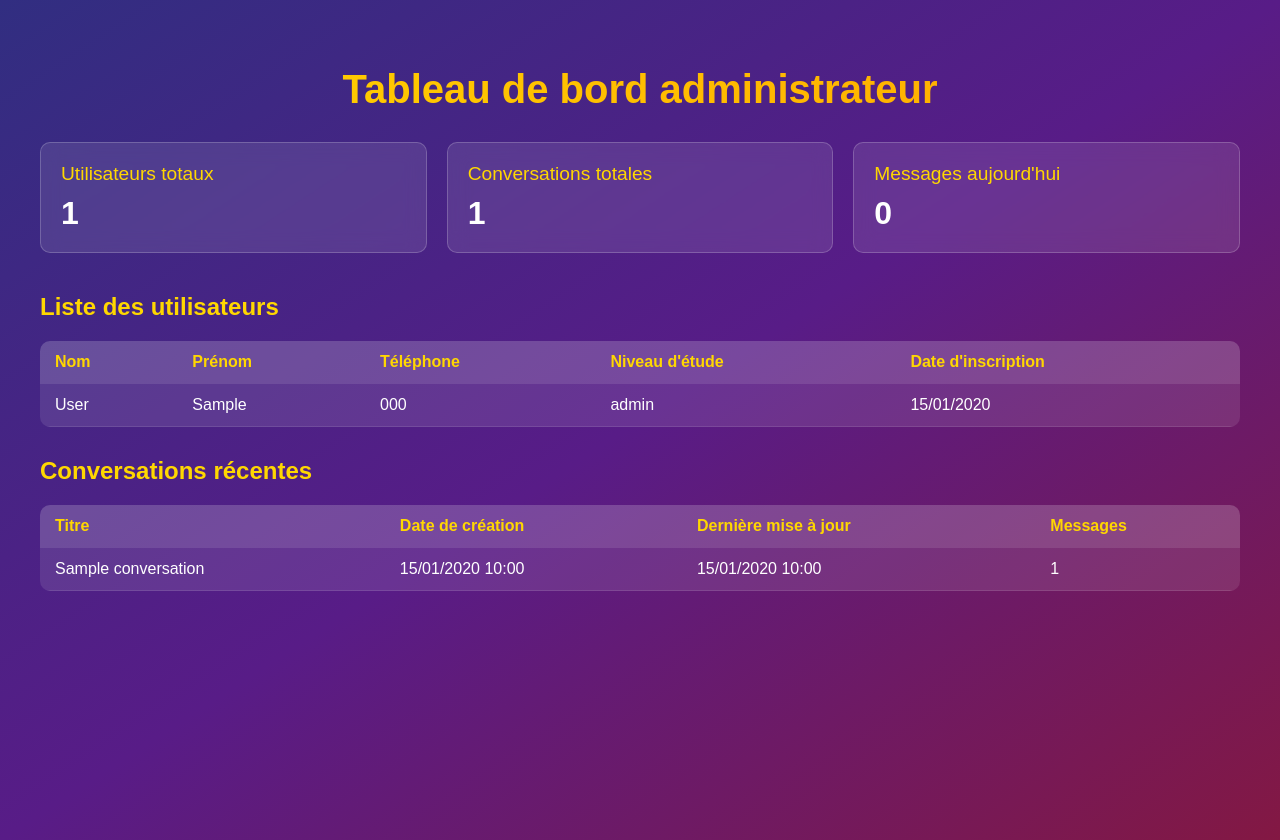
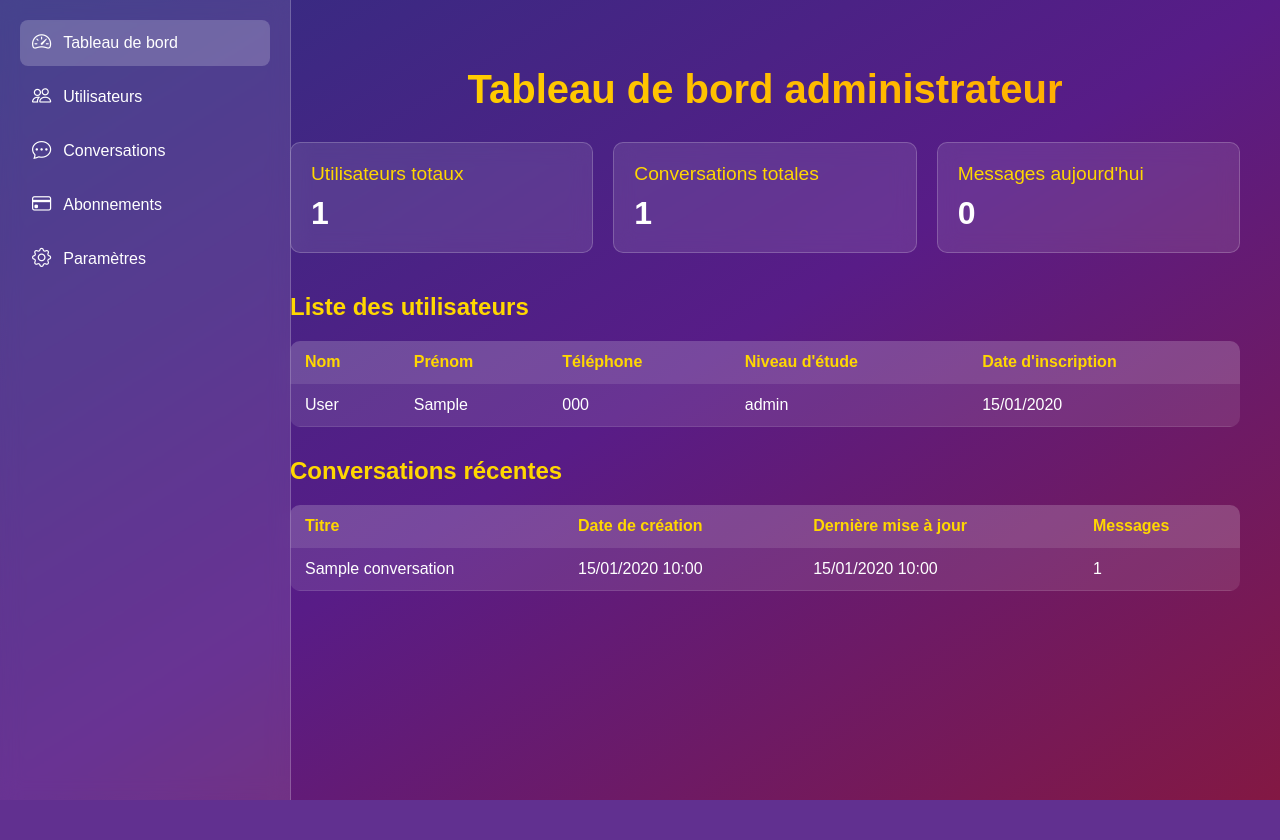
Before and after one commit to Gats2k/Exo, a Flask app: page /admin in a window 1280 px wide. After the commit the page ends 800 px from the top, so only its background shows below. Run offline with Flask 3, Linux system fonts and the light colour scheme; tables that the repository leaves empty hold one stand-in row (values such as "Sample post").

Commit message:
Add left sidebar navigation to admin dashboard.
Screenshot: https://storage.googleapis.com/screenshot-production-us-central1/52042554-e73f-4b4b-92c6-d881bc65e88e/be3569c1-f9b7-4e3b-a717-c13672ac9c44.jpg

```diff
--- a/templates/admin_dashboard.html
+++ b/templates/admin_dashboard.html
@@ -4,12 +4,53 @@
     <meta charset="UTF-8">
     <meta name="viewport" content="width=device-width, initial-scale=1.0">
     <title>Môjo - Tableau de bord administrateur</title>
+    <link rel="stylesheet" href="https://cdn.jsdelivr.net/npm/bootstrap-icons@1.11.3/font/bootstrap-icons.min.css">
     <style>
+        .sidebar {
+            width: 250px;
+            min-height: 100vh;
+            background: rgba(255, 255, 255, 0.1);
+            backdrop-filter: blur(10px);
+            border-right: 1px solid rgba(255, 255, 255, 0.2);
+            padding: 20px;
+            position: fixed;
+            left: 0;
+            top: 0;
+        }
+
+        .main-content {
+            margin-left: 250px;
+            padding: 20px;
+        }
+
+        .nav-item {
+            display: flex;
+            align-items: center;
+            gap: 12px;
+            padding: 12px;
+            color: white;
+            text-decoration: none;
+            border-radius: 8px;
+            margin-bottom: 8px;
+            transition: background-color 0.2s;
+        }
+
+        .nav-item:hover {
+            background: rgba(255, 255, 255, 0.1);
+        }
+
+        .nav-item.active {
+            background: rgba(255, 255, 255, 0.2);
+        }
+
+        .nav-item i {
+            font-size: 1.2em;
+        }
+
         body {
             font-family: Arial, sans-serif;
             background: linear-gradient(to bottom right, #312E81, #581C87, #831843);
             margin: 0;
-            padding: 20px;
             min-height: 100vh;
             color: white;
         }
@@ -78,6 +119,30 @@
     </style>
 </head>
 <body>
+    <div class="sidebar">
+        <a href="#dashboard" class="nav-item active">
+            <i class="bi bi-speedometer2"></i>
+            Tableau de bord
+        </a>
+        <a href="#users" class="nav-item">
+            <i class="bi bi-people"></i>
+            Utilisateurs
+        </a>
+        <a href="#conversations" class="nav-item">
+            <i class="bi bi-chat-dots"></i>
+            Conversations
+        </a>
+        <a href="#subscriptions" class="nav-item">
+            <i class="bi bi-credit-card"></i>
+            Abonnements
+        </a>
+        <a href="#settings" class="nav-item">
+            <i class="bi bi-gear"></i>
+            Paramètres
+        </a>
+    </div>
+
+    <div class="main-content">
         <div class="container">
             <h1 class="main-title">Tableau de bord administrateur</h1>
 
@@ -154,5 +219,6 @@
                 </table>
             </div>
         </div>
+    </div>
 </body>
 </html>
```
Also changed, not shown: attached_assets/image_1740716473370.png (added). Lines whose indentation alone changed are shown as unchanged.
